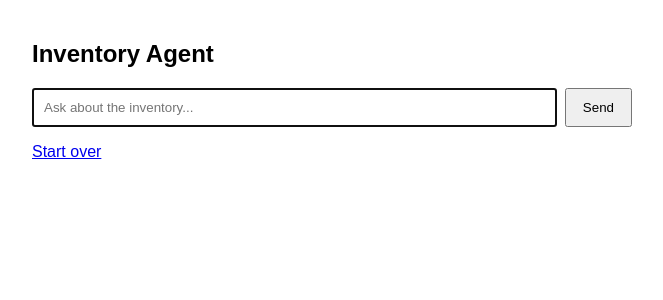
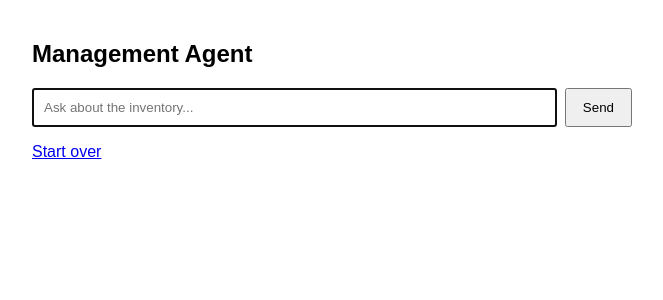
Before and after one commit to haddadsarah/EECE430-AI-Agent-A6, a Django app: page / in a window 1280 px wide. Shown: the top 300 px of the page, without its empty margins (308-971 px from the left). Run offline with Django 5.2, Linux system fonts and the light colour scheme.

Commit message:
Testing CI

```diff
--- a/chat/templates/chat.html
+++ b/chat/templates/chat.html
@@ -14,7 +14,7 @@
 </head>
 <body>
 
-<h2>Inventory Agent</h2>
+<h2>Management Agent</h2>
 
 {% for message in history %}
     <div class="msg {{ message.role }}">{{ message.text }}</div>
```
